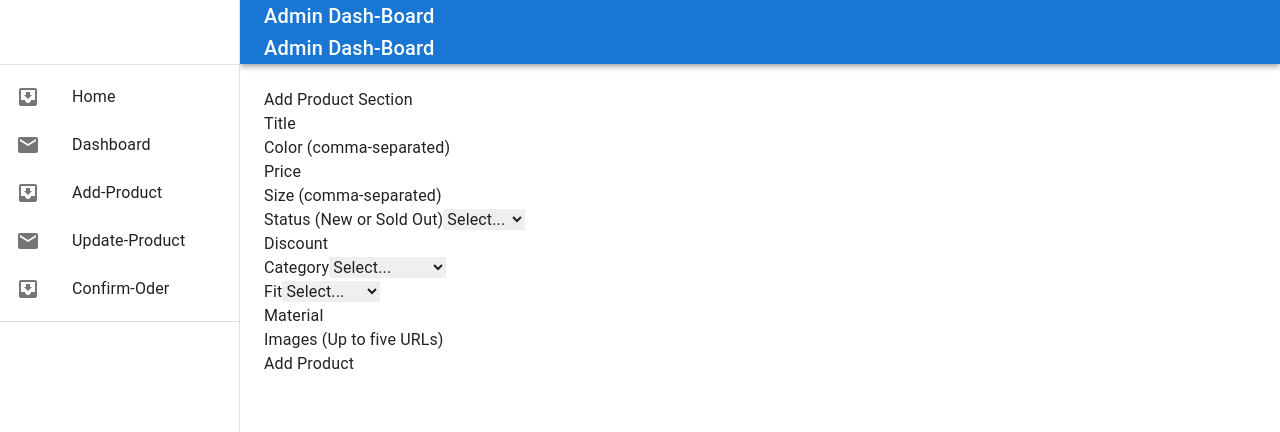
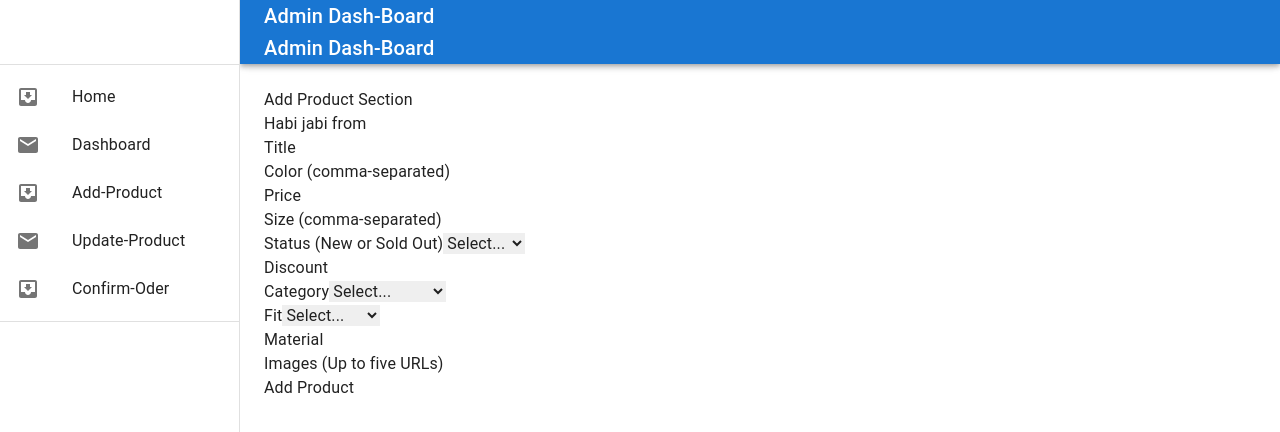
Before and after one commit to jmjubaer/white-black-dashboard, a React (Vite) app: page /add-product in a window 1280 px wide. Shown: the top 432 px of the page. Built offline with nearby package versions, Linux system fonts and the light colour scheme.

Commit message:
adding something

```diff
--- a/src/components/AddProduct.jsx
+++ b/src/components/AddProduct.jsx
@@ -48,6 +48,7 @@ const AddProduct = () => {
     return (
         <div className="max-w-4xl mx-auto p-4">
             <h1 className="text-2xl font-bold mb-6">Add Product Section</h1>
+            <h1>Habi jabi from</h1>
             <form
                 onSubmit={handleSubmit(onSubmit)}
                 className="space-y-6 grid grid-cols-2 gap-6"
```
